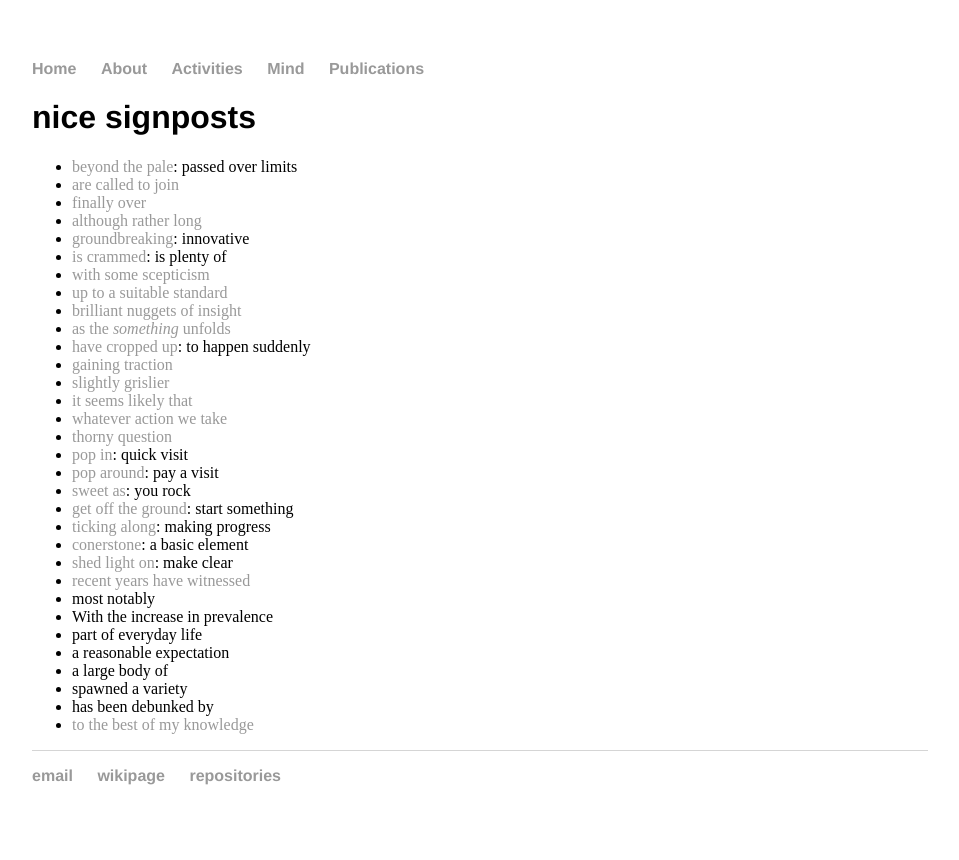
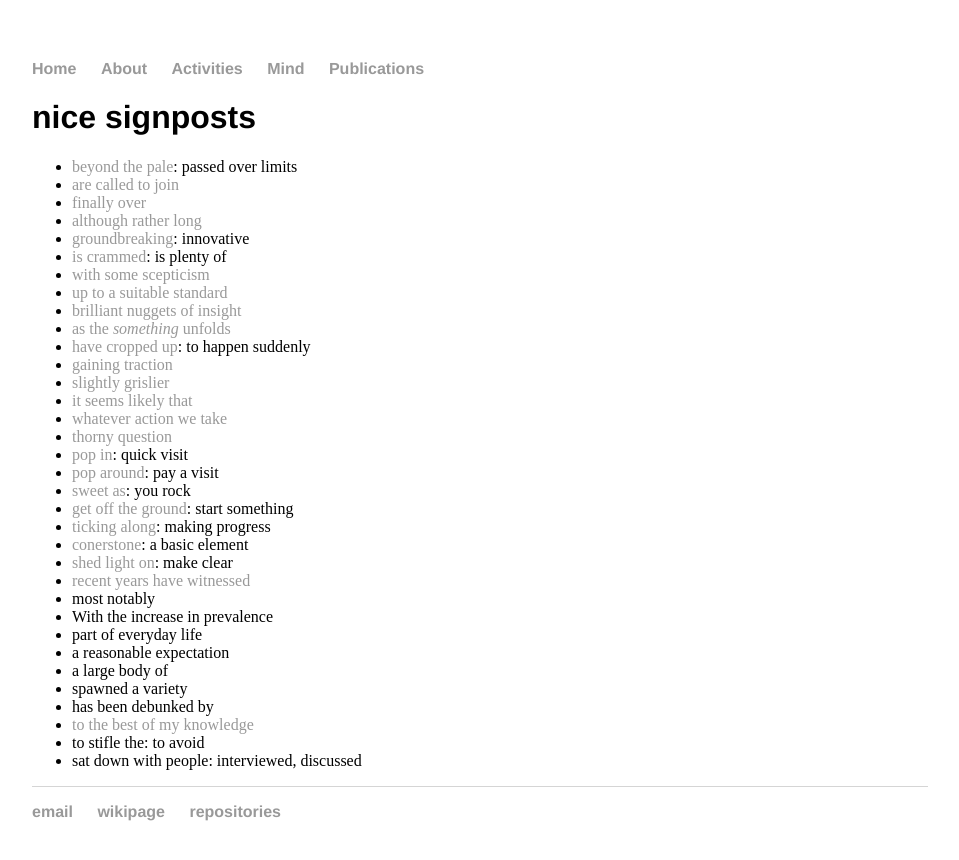
Before and after one commit to cleberjamaral/cleberjamaral.github.io, a Jekyll site: the page built from knowledge/language/expressions/nice-signposts.md, in a window 1280 px wide. Shown: the top 860 px of the page, without its empty margins (160-1119 px from the left). Built offline with Jekyll 4.4.1, drawn with Linux system fonts in a browser that asks for light colours; our own code applies the rules of GitHub Pages for plain Markdown files.

Commit message:
GitBook: [master] one page modified

```diff
--- a/knowledge/language/expressions/nice-signposts.md
+++ b/knowledge/language/expressions/nice-signposts.md
@@ -36,3 +36,5 @@ description: Signpost of nice words and phrases
 * spawned a variety
 * has been debunked by
 * [to the best of my knowledge](https://www.macmillanthesaurus.com/to-the-best-of-my-knowledge)
+* to stifle the: to avoid
+* sat down with people: interviewed, discussed
```
